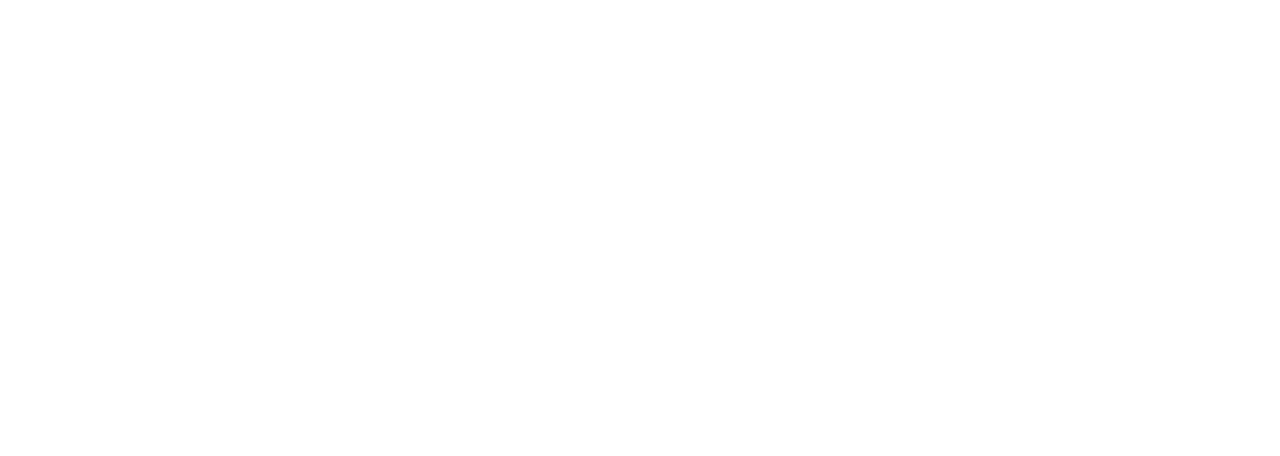
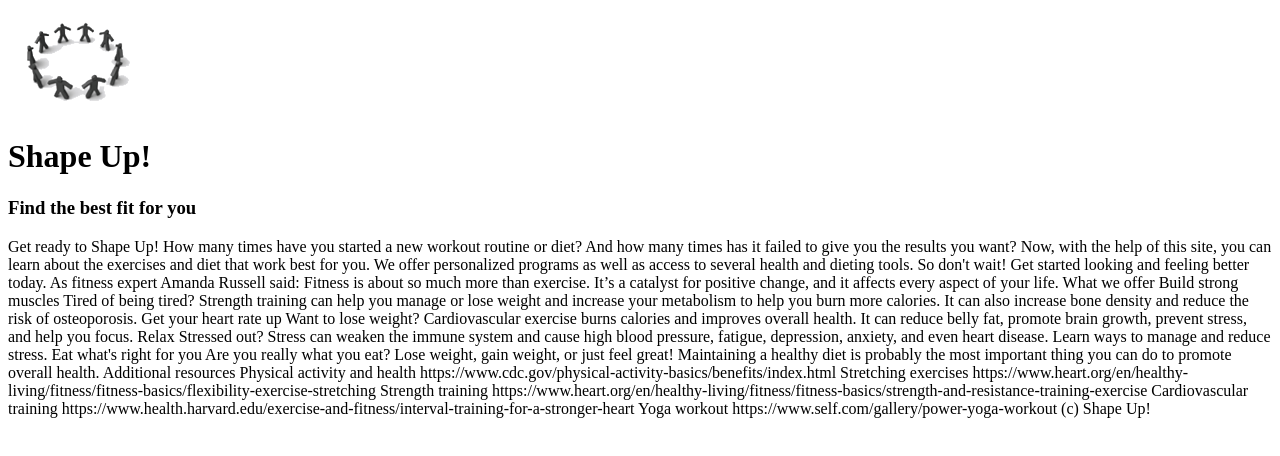
Before and after one commit to oviedoalexa/shape_up_exercises, a plain HTML site: page index.html in a window 1280 px wide. Drawn offline with Linux system fonts and the light colour scheme.

Commit message:
main contnet

```diff
--- a/index.html
+++ b/index.html
@@ -3,10 +3,62 @@
 <head>
 	<meta charset="UTF-8">
 	<meta name="viewport" content="width=device-width, initial-scale=1.0">
-	<title></title>
+	<title>Shape Up!</title>
+	<link rel="shortcut icon" href="images/favicon.ico">
 </head>
 
 <body>
+	<header>
+		<img src="images/shape_up_logo.png">
+		<h1>Shape Up!</h1>
+		<h3>Find the best fit for you</h3>
+	</header>
+	<main>
+		<section>
+			Get ready to Shape Up!
+			How many times have you started a new workout routine or diet? And how many times has it failed to give you the results you want? Now, with the help of this site, you can learn about the exercises and diet that work best for you. We offer personalized programs as well as access to several health and dieting tools. So don't wait! Get started looking and feeling better today.
+			As fitness expert Amanda Russell said:
+			Fitness is about so much more than exercise. It’s a catalyst for positive change, and it affects every aspect of your life.
 
+			What we offer
+
+			Build strong muscles
+			Tired of being tired? Strength training can help you manage or lose weight and increase your metabolism to help you burn more calories. It can also increase bone density and reduce the risk of osteoporosis.
+
+			Get your heart rate up
+			Want to lose weight? Cardiovascular exercise burns calories and improves overall health. It can reduce belly fat, promote brain growth, prevent stress, and help you focus.
+
+			Relax
+			Stressed out? Stress can weaken the immune system and cause high blood pressure, fatigue, depression, anxiety, and even heart disease. Learn ways to manage and reduce stress.
+
+			Eat what's right for you
+			Are you really what you eat? Lose weight, gain weight, or just feel great! Maintaining a healthy diet is probably the most important thing you can do to promote overall health.
+
+			Additional resources
+
+			Physical activity and health
+			https://www.cdc.gov/physical-activity-basics/benefits/index.html
+
+			Stretching exercises
+			https://www.heart.org/en/healthy-living/fitness/fitness-basics/flexibility-exercise-stretching
+
+			Strength training
+			https://www.heart.org/en/healthy-living/fitness/fitness-basics/strength-and-resistance-training-exercise
+
+			Cardiovascular training
+			https://www.health.harvard.edu/exercise-and-fitness/interval-training-for-a-stronger-heart
+
+			Yoga workout
+			https://www.self.com/gallery/power-yoga-workout
+
+			(c) Shape Up!
+		</section>
+		<aside>
+
+		</aside>
+	</main>
+	<footer>
+
+	</footer>
 </body>
 </html>
```
